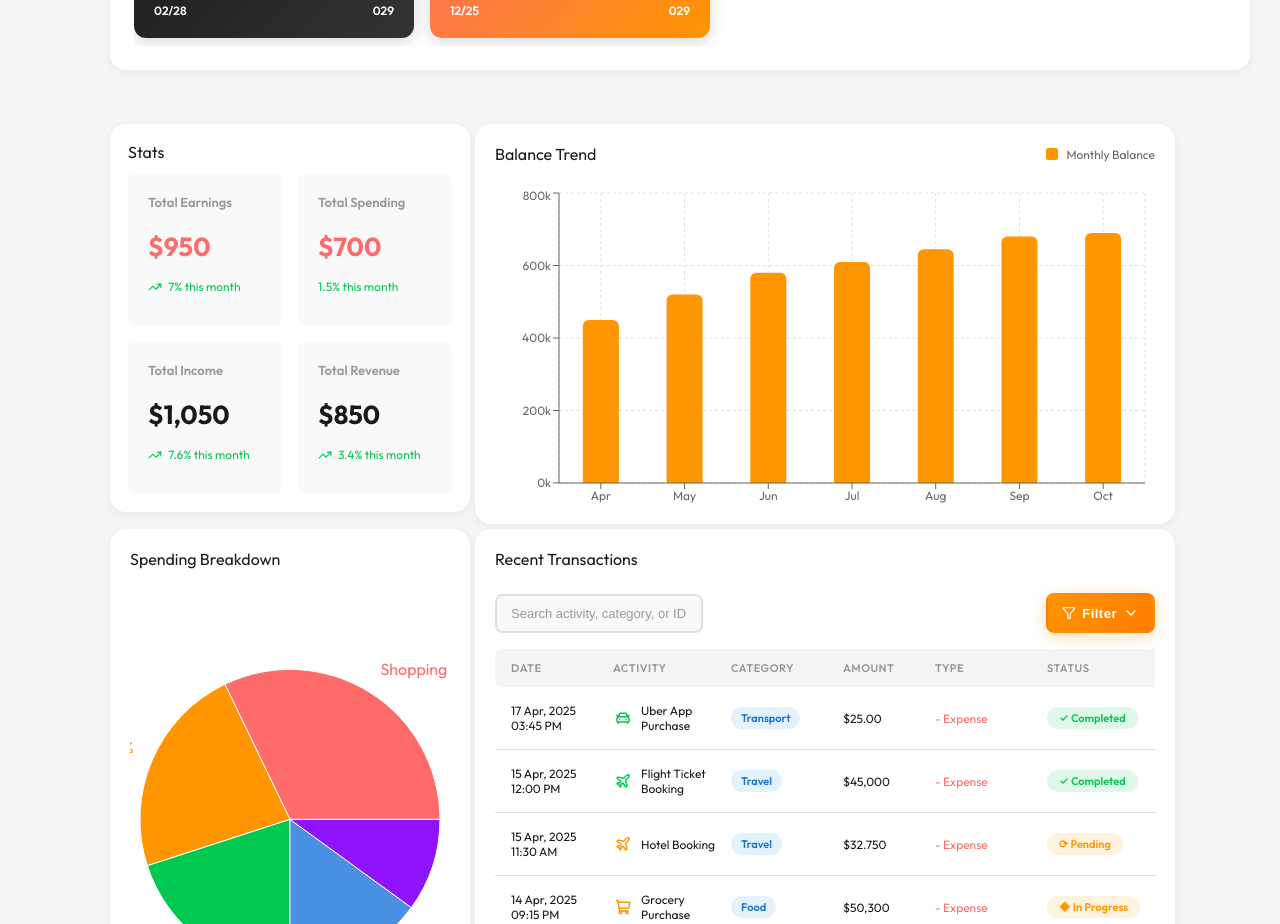
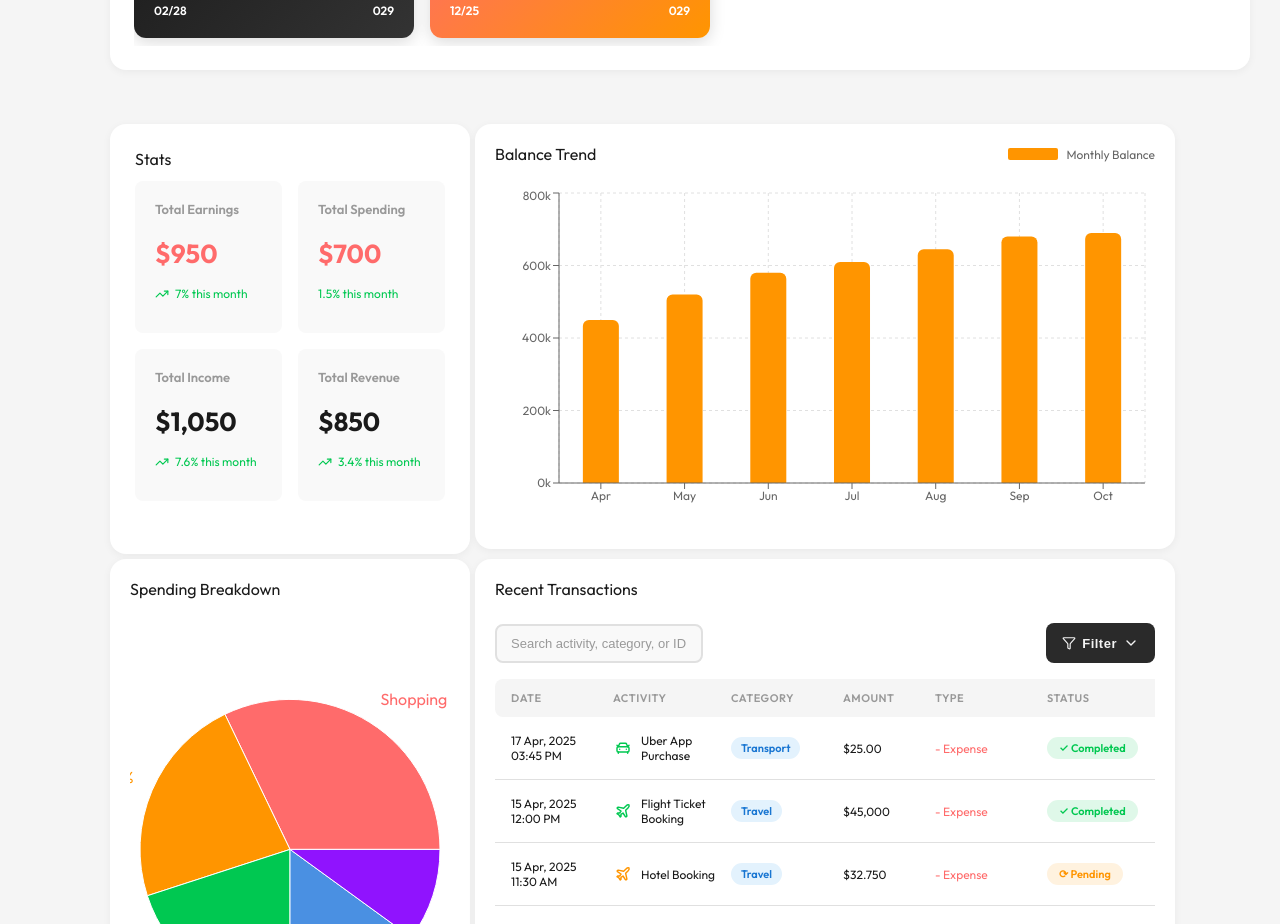
Before and after one commit to yashpandey0031/Financial_dashboard, a React (Vite) app: page / in a window 1280 px wide. Shown: the part 1240-2164 px from the top of the page. Built offline with nearby package versions, Linux system fonts and the light colour scheme.

Commit message:
style: Update styles for filter buttons, balance card, chart dimensions, and metrics padding

```diff
--- a/src/components/BalanceTrendChart.jsx
+++ b/src/components/BalanceTrendChart.jsx
@@ -42,7 +42,6 @@ const BalanceTrendChart = ({ balanceTrendData }) => {
           />
           <Tooltip
             formatter={formatTooltipValue}
-            cursor={{ fill: "transparent" }}
             contentStyle={{
               backgroundColor: "#fff",
               border: "1px solid #e0e0e0",
--- a/src/styles/activities.css
+++ b/src/styles/activities.css
@@ -230,12 +230,12 @@
 }
 
 .filter-btn {
-  background: linear-gradient(135deg, #ff9500 0%, #ff7c00 100%);
+  background: #2a2a2a;
   border: 2px solid transparent;
   padding: 10px 14px;
   border-radius: 8px;
   cursor: pointer;
-  color: white;
+  color: #f3f3f3;
   transition: all 0.3s cubic-bezier(0.34, 1.56, 0.64, 1);
   display: flex;
   align-items: center;
@@ -244,14 +244,14 @@
   font-size: 13px;
   font-weight: 700;
   white-space: nowrap;
-  box-shadow: 0 4px 15px rgba(255, 149, 0, 0.3);
+  box-shadow: none;
   letter-spacing: 0.5px;
 }
 
 .filter-btn:hover {
-  background: linear-gradient(135deg, #ff7c00 0%, #ff6600 100%);
-  transform: translateY(-2px);
-  box-shadow: 0 6px 20px rgba(255, 149, 0, 0.4);
+  background: #333;
+  transform: none;
+  box-shadow: none;
 }
 
 .filter-btn:active {
@@ -266,7 +266,7 @@
   border: none;
   border-radius: 12px;
   margin-top: 0;
-  box-shadow: 0 10px 30px rgba(255, 149, 0, 0.18);
+  box-shadow: 0 8px 20px rgba(0, 0, 0, 0.22);
   z-index: 20;
   min-width: 220px;
   overflow: hidden;
@@ -324,11 +324,7 @@
 }
 
 .filter-option:hover {
-  background: linear-gradient(
-    135deg,
-    rgba(255, 149, 0, 0.14) 0%,
-    rgba(255, 107, 107, 0.12) 100%
-  );
+  background: #fff3e0;
   border-color: #ff9500;
   color: #ff9500;
   transform: translateX(6px);
@@ -336,7 +332,7 @@
 }
 
 .filter-option.active {
-  background: linear-gradient(135deg, #ff9500 0%, #ff7c00 100%);
+  background: #ff9500;
   color: white;
   font-weight: 700;
   border-color: #ff9500;
@@ -527,21 +523,21 @@
 }
 
 .dark-theme .filter-btn {
-  background: linear-gradient(135deg, #ff9500 0%, #ff7c00 100%);
+  background: #2a2a2a;
   border-color: #ff9500;
   color: white;
-  box-shadow: 0 4px 15px rgba(255, 149, 0, 0.4);
+  box-shadow: none;
 }
 
 .dark-theme .filter-btn:hover {
-  background: linear-gradient(135deg, #ff7c00 0%, #ff6600 100%);
-  box-shadow: 0 6px 20px rgba(255, 149, 0, 0.5);
+  background: #333;
+  box-shadow: none;
 }
 
 .dark-theme .filter-menu {
   background: #1a1a1a;
   border: none;
-  box-shadow: 0 10px 40px rgba(255, 149, 0, 0.25);
+  box-shadow: 0 10px 28px rgba(0, 0, 0, 0.45);
 }
 
 .dark-theme .filter-section {
@@ -566,7 +562,7 @@
 }
 
 .dark-theme .filter-option.active {
-  background: linear-gradient(135deg, #ff9500 0%, #ff7c00 100%);
+  background: #ff9500;
   color: white;
   border-color: #ff9500;
   box-shadow: 0 4px 12px rgba(255, 149, 0, 0.45);
--- a/src/styles/balance-card.css
+++ b/src/styles/balance-card.css
@@ -11,6 +11,7 @@
   font-weight: 700;
   color: #1a1a1a;
   margin: 10px 0;
+
 }
 
 .balance-subtitle {
--- a/src/styles/chart.css
+++ b/src/styles/chart.css
@@ -6,7 +6,7 @@
   flex-direction: column;
   overflow: hidden;
   width: 100%;
-  height: 400px;
+  height: 425px;
 }
 
 .chart-card .card-header {
@@ -60,7 +60,7 @@
 }
 
 .legend-dot {
-  width: 12px;
+  width: 50px;
   height: 12px;
   border-radius: 2px;
 }
--- a/src/styles/metrics.css
+++ b/src/styles/metrics.css
@@ -1,11 +1,11 @@
 /* ========== METRICS ========== */
 .metrics-card {
   margin-bottom: 0;
-  padding: 18px;
+  padding: 25px;
   flex: 0 0 auto;
   width: 100%;
-  max-width: 490px;
-
+  max-width: 498px;
+  height: 430px;
   justify-self: start;
 }
 
```
